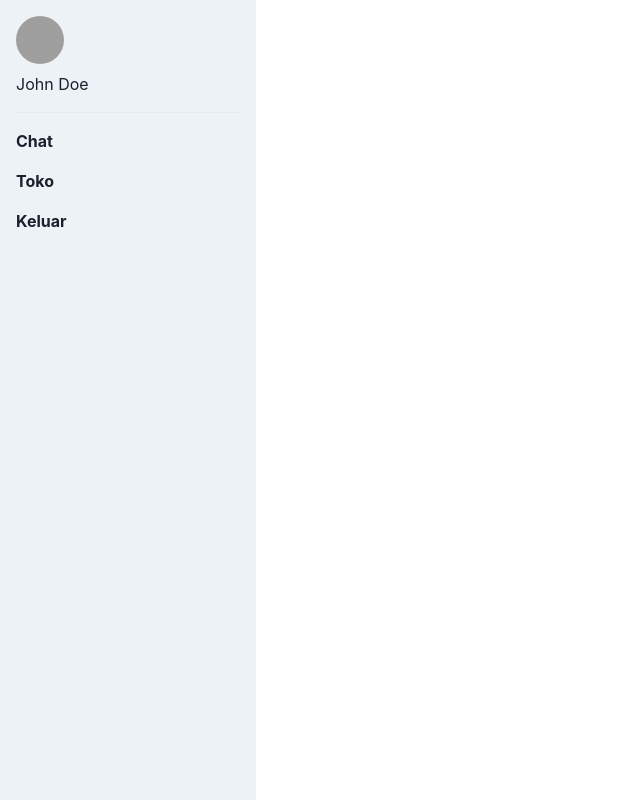
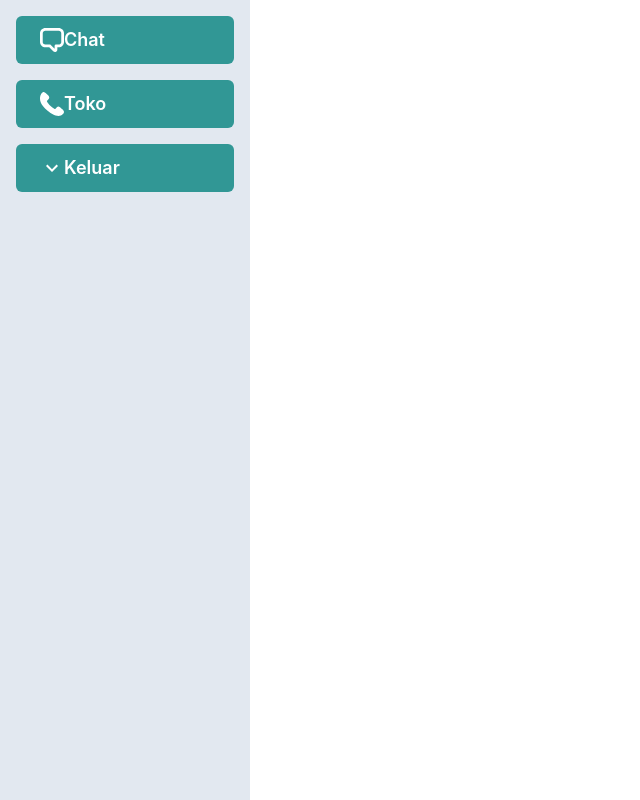
Before and after one commit to fauzanlinnas/paragon-assignment, a React (Create React App) app: page /chat in a window 1280 px wide. Shown: the whole page, without its empty margins (0-640 px from the left). Built offline with nearby package versions, Linux system fonts and the light colour scheme; grey boxes are pictures that could not be loaded.

Commit message:
add sidebar to chat page

```diff
--- /dev/null
+++ b/src/component/Sidebar.tsx
@@ -0,0 +1,31 @@
+import React from "react";
+import { VStack, Box, Text, Button } from "@chakra-ui/react";
+import { ChatIcon, PhoneIcon, ChevronDownIcon } from "@chakra-ui/icons";
+
+const Sidebar: React.FC = () => {
+  return (
+    <Box width="250px" backgroundColor="gray.200" padding="4">
+      <VStack spacing={4} align="stretch">
+        <Button size="lg" colorScheme="teal" justifyContent="flex-start">
+          <ChatIcon boxSize={6} />
+          <Text>Chat</Text>
+        </Button>
+        <Button size="lg" colorScheme="teal" justifyContent="flex-start">
+          <PhoneIcon boxSize={6} />
+          <Text>Toko</Text>
+        </Button>
+        <Button
+          size="lg"
+          colorScheme="teal"
+          justifyContent="flex-start"
+          mt="auto"
+        >
+          <ChevronDownIcon boxSize={6} />
+          <Text>Keluar</Text>
+        </Button>
+      </VStack>
+    </Box>
+  );
+};
+
+export default Sidebar;
--- a/src/pages/ChatPage.tsx
+++ b/src/pages/ChatPage.tsx
@@ -1,34 +1,14 @@
 import React from "react";
-import {
-  Box,
-  Flex,
-  Text,
-  VStack,
-  Divider,
-  IconButton,
-  Avatar,
-} from "@chakra-ui/react";
+import { Outlet } from "react-router-dom";
+import { Box, Flex } from "@chakra-ui/react";
+import Sidebar from "../component/Sidebar";
 
 const ChatPage: React.FC = () => {
   return (
-    <Flex minHeight="100vh">
-      <Box w="20%" bg="gray.100" p={4}>
-        <VStack spacing={4} align="stretch">
-          <Box>
-            <Avatar size="md" name="John Doe" src="/path/to/your/avatar.jpg" />
-            <Text mt={2}>John Doe</Text>
-          </Box>
-          <Divider />
-          <Text fontWeight="bold">Chat</Text>
-          {/* Add your chatroom component here */}
-          <Text fontWeight="bold">Toko</Text>
-          {/* Add your shop list component here */}
-          <Text fontWeight="bold">Keluar</Text>
-          <IconButton icon={<></>} aria-label="Logout" />
-        </VStack>
-      </Box>
-      <Box flex="1" p={4}>
-        {/* Add your chat UI that looks like WhatsApp web here */}
+    <Flex height="100vh">
+      <Sidebar />
+      <Box flex="1" padding="4">
+        <Outlet />
       </Box>
     </Flex>
   );
```
